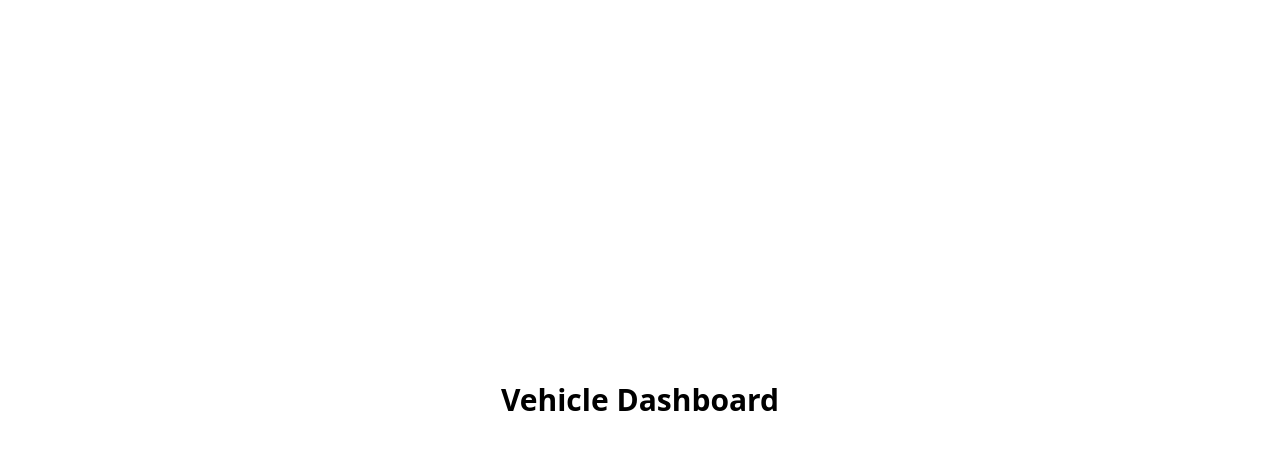
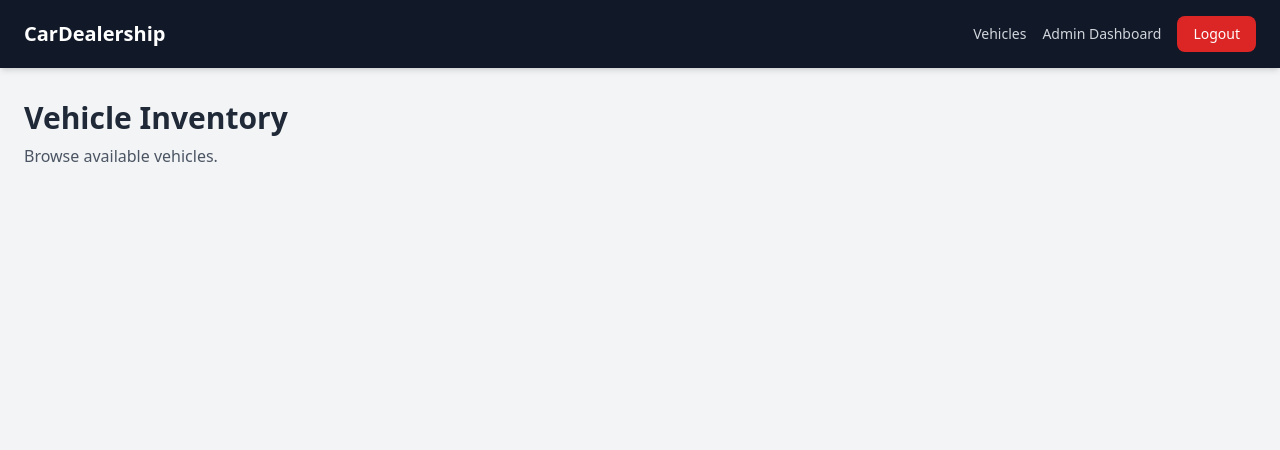
Before and after one commit to sumitkumar62847/car-dealership-inventory-system, a React (Create React App) app in the folder frontend/: page / in a window 1280 px wide. Shown: the top 450 px of the page. Built offline with nearby package versions, Linux system fonts and the light colour scheme; no server answers; sample sign-in values are in the browser's storage.

Commit message:
feat: add authentication-aware navigation bar

```diff
--- /dev/null
+++ b/frontend/src/components/Navbar.jsx
@@ -0,0 +1,65 @@
+import { Link, useNavigate } from "react-router-dom";
+import { useAuth } from "../context/AuthContext";
+
+const Navbar = () => {
+  const navigate = useNavigate();
+
+  const {
+    isAuthenticated,
+    isAdmin,
+    logout,
+  } = useAuth();
+
+  const handleLogout = () => {
+    logout();
+    navigate("/login");
+  };
+
+  return (
+   <nav className="bg-gray-900 text-white shadow-md">
+  <div className="mx-auto max-w-7xl px-4 py-4 sm:px-6">
+    <div className="flex flex-col gap-4 sm:flex-row sm:items-center sm:justify-between">
+
+      <Link
+        to="/"
+        className="text-xl font-bold"
+      >
+        CarDealership
+      </Link>
+
+      {isAuthenticated && (
+        <div className="flex flex-wrap items-center gap-4">
+
+          <Link
+            to="/"
+            className="text-sm text-gray-300 hover:text-white"
+          >
+            Vehicles
+          </Link>
+
+          {isAdmin && (
+            <Link
+              to="/admin"
+              className="text-sm text-gray-300 hover:text-white"
+            >
+              Admin Dashboard
+            </Link>
+          )}
+
+          <button
+            onClick={handleLogout}
+            className="rounded-lg bg-red-600 px-4 py-2 text-sm font-medium hover:bg-red-700"
+          >
+            Logout
+          </button>
+
+        </div>
+      )}
+
+    </div>
+  </div>
+</nav>
+  );
+};
+
+export default Navbar;
--- a/frontend/src/pages/AdminDashboard.jsx
+++ b/frontend/src/pages/AdminDashboard.jsx
@@ -1,9 +1,19 @@
+import Navbar from "../components/Navbar";
+
 const AdminDashboard = () => {
   return (
-    <div className="min-h-screen flex items-center justify-center">
-      <h1 className="text-3xl font-bold">
-        Admin Dashboard
-      </h1>
+    <div className="min-h-screen bg-gray-100">
+      <Navbar />
+
+      <main className="mx-auto max-w-7xl px-6 py-8">
+        <h1 className="text-3xl font-bold text-gray-800">
+          Admin Dashboard
+        </h1>
+
+        <p className="mt-2 text-gray-600">
+          Manage vehicle inventory.
+        </p>
+      </main>
     </div>
   );
 };
--- a/frontend/src/pages/Dashboard.jsx
+++ b/frontend/src/pages/Dashboard.jsx
@@ -1,23 +1,19 @@
-import { useAuth } from "../context/AuthContext";
+import Navbar from "../components/Navbar";
 
 const Dashboard = () => {
-  const {
-    user,
-    isAuthenticated,
-    isAdmin,
-  } = useAuth();
+  return (
+    <div className="min-h-screen bg-gray-100">
+      <Navbar />
 
-  console.log({
-    user,
-    isAuthenticated,
-    isAdmin,
-  });
+      <main className="mx-auto max-w-7xl px-6 py-8">
+        <h1 className="text-3xl font-bold text-gray-800">
+          Vehicle Inventory
+        </h1>
 
-  return (
-    <div className="min-h-screen flex items-center justify-center">
-      <h1 className="text-3xl font-bold">
-        Vehicle Dashboard
-      </h1>
+        <p className="mt-2 text-gray-600">
+          Browse available vehicles.
+        </p>
+      </main>
     </div>
   );
 };
```
